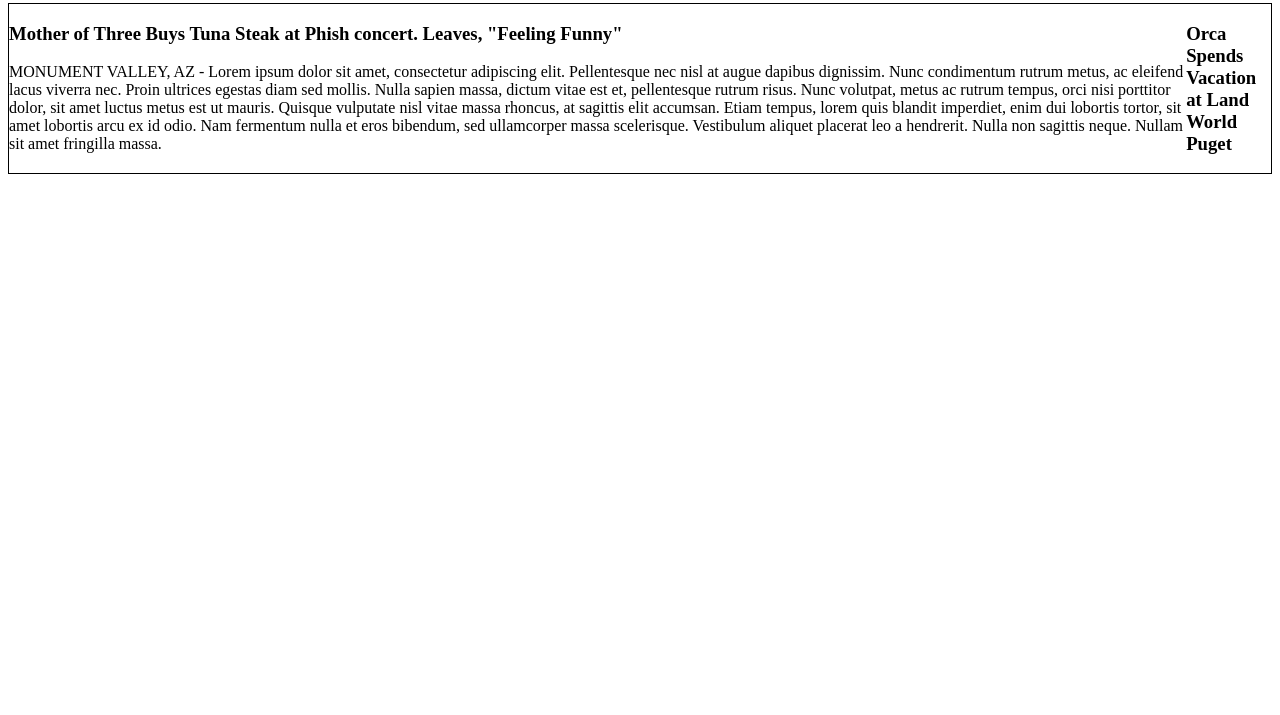
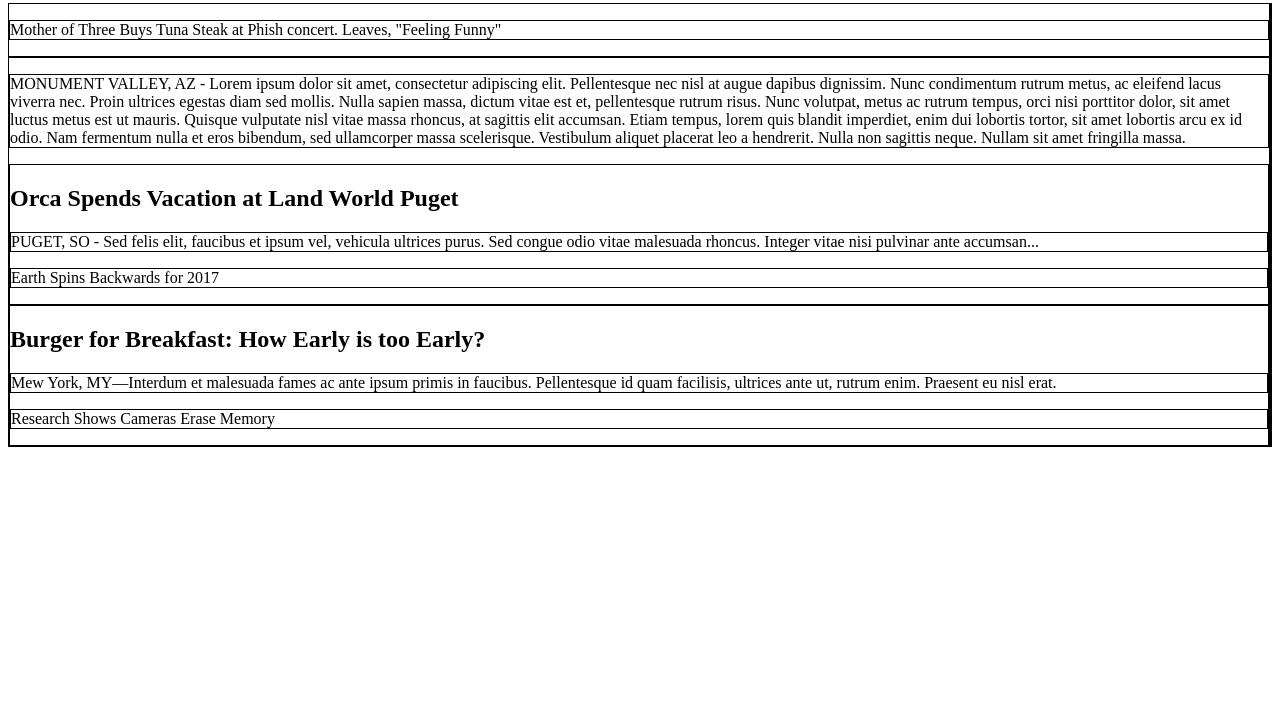
Before and after one commit to tyrasztt/mytimes, a plain HTML site: page index.html in a window 1280 px wide. Shown: the part 85-800 px from the top of the page. Drawn offline with Linux system fonts and the light colour scheme.

Commit message:
Added Section1

```diff
--- a/Resources/CSS/style.css
+++ b/Resources/CSS/style.css
@@ -31,22 +31,31 @@ border-width: thin;
   border-style: solid;
   border-width: thin;
 }
-.column {
 
-}
 .column.large {
   width: 630px;
   display: flex;
+  flex-direction: column;
   justify-content: space-between;
   display: flex;
+
+}
+ p {
   border-style: solid;
   border-width: thin;
 }
+.sec2, .sec3 {
+  border-style: solid;
+  border-width: thin;
+}
+
+
 
 .column.medium {
   width: 300px;
   display: flex;
   justify-content: space-between;
+  align-items: center;
   display: flex;
   border-style: solid;
   border-width: thin;
--- a/index.html
+++ b/index.html
@@ -31,17 +31,33 @@
 
         <div class="column">
 
+          <div class="large">
+            <div class="sec1">
+              <p>Mother of Three Buys Tuna Steak at Phish concert. Leaves, "Feeling Funny"<p>
+                <p>MONUMENT VALLEY, AZ - Lorem ipsum dolor sit amet, consectetur adipiscing elit. Pellentesque nec nisl at augue dapibus dignissim. Nunc condimentum rutrum metus, ac eleifend lacus viverra nec. Proin ultrices egestas diam sed mollis. Nulla sapien massa, dictum vitae est et, pellentesque rutrum risus. Nunc volutpat, metus ac rutrum tempus, orci nisi porttitor dolor, sit amet luctus metus est ut mauris. Quisque vulputate nisl vitae massa rhoncus, at sagittis elit accumsan. Etiam tempus, lorem quis blandit imperdiet, enim dui lobortis tortor, sit amet lobortis arcu ex id odio. Nam fermentum nulla et eros bibendum, sed ullamcorper massa scelerisque. Vestibulum aliquet placerat leo a hendrerit. Nulla non sagittis neque. Nullam sit amet fringilla massa.</p>
+              </div>
+            <div class="sec2">
+              <h2>Orca Spends Vacation at Land World Puget</h2>
+              <p>PUGET, SO - Sed felis elit, faucibus et ipsum vel, vehicula ultrices purus. Sed congue odio vitae malesuada rhoncus. Integer vitae nisi pulvinar ante accumsan...</p>
+              <p>Earth Spins Backwards for 2017</p>
+          </div>
+          <div class="sec3">
+            <h2>Burger for Breakfast: How Early is too Early?</h2>
+            <p>Mew York, MY—Interdum et malesuada fames ac ante ipsum primis in faucibus. Pellentesque id quam facilisis, ultrices ante ut, rutrum enim. Praesent eu nisl erat.</p>
+            <p>Research Shows Cameras Erase Memory</p>
+        </div>
 
-          <div class="large">
-            <h3>Mother of Three Buys Tuna Steak at Phish concert. Leaves, "Feeling Funny"</h3>
-            <p>MONUMENT VALLEY, AZ - Lorem ipsum dolor sit amet, consectetur adipiscing elit. Pellentesque nec nisl at augue dapibus dignissim. Nunc condimentum rutrum metus, ac eleifend lacus viverra nec. Proin ultrices egestas diam sed mollis. Nulla sapien massa, dictum vitae est et, pellentesque rutrum risus. Nunc volutpat, metus ac rutrum tempus, orci nisi porttitor dolor, sit amet luctus metus est ut mauris. Quisque vulputate nisl vitae massa rhoncus, at sagittis elit accumsan. Etiam tempus, lorem quis blandit imperdiet, enim dui lobortis tortor, sit amet lobortis arcu ex id odio. Nam fermentum nulla et eros bibendum, sed ullamcorper massa scelerisque. Vestibulum aliquet placerat leo a hendrerit. Nulla non sagittis neque. Nullam sit amet fringilla massa.</p>
+
+
           </div>
-          <div class="medium">
-            <h3>Orca Spends Vacation at Land World Puget</h3>
+          <div class="column">
+            <div class="medium">
+
+            </div>
           </div>
           <div class="small">
 
-          </div>
+
         </div>
 
 
```
